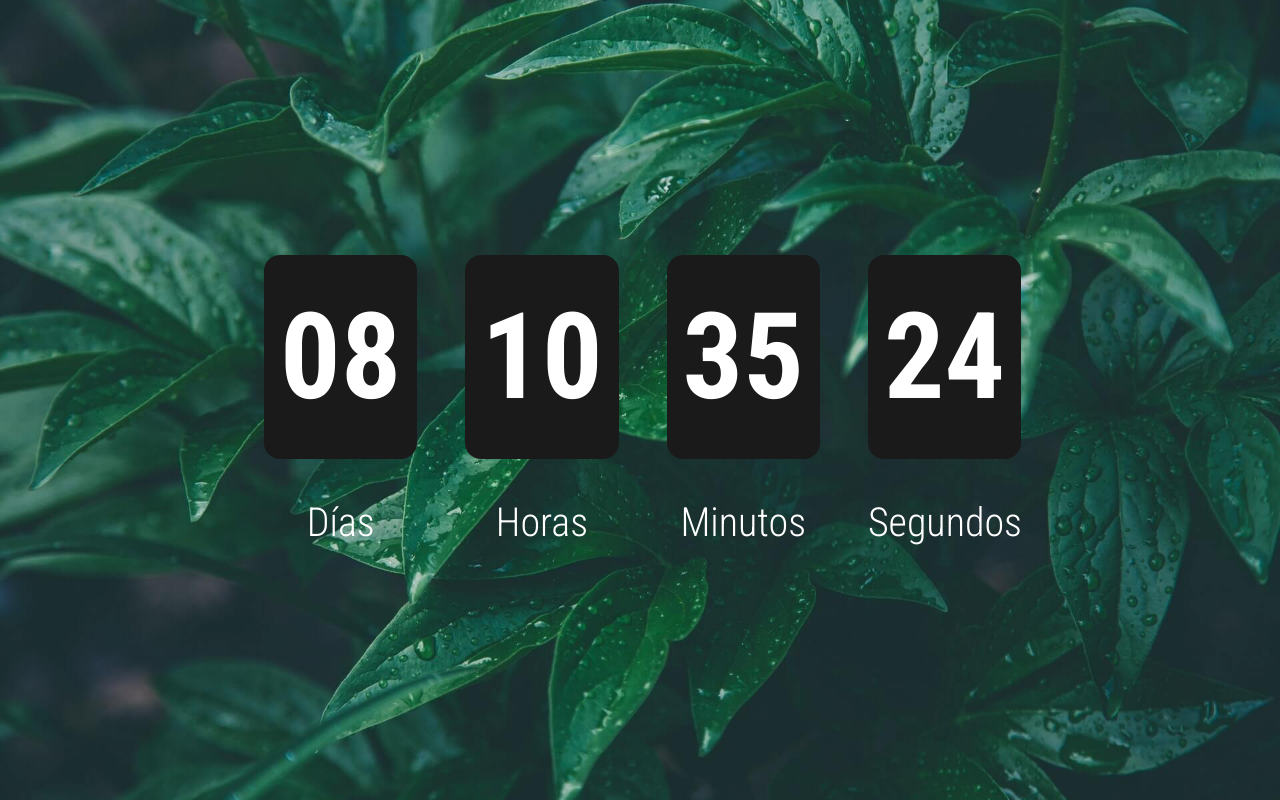
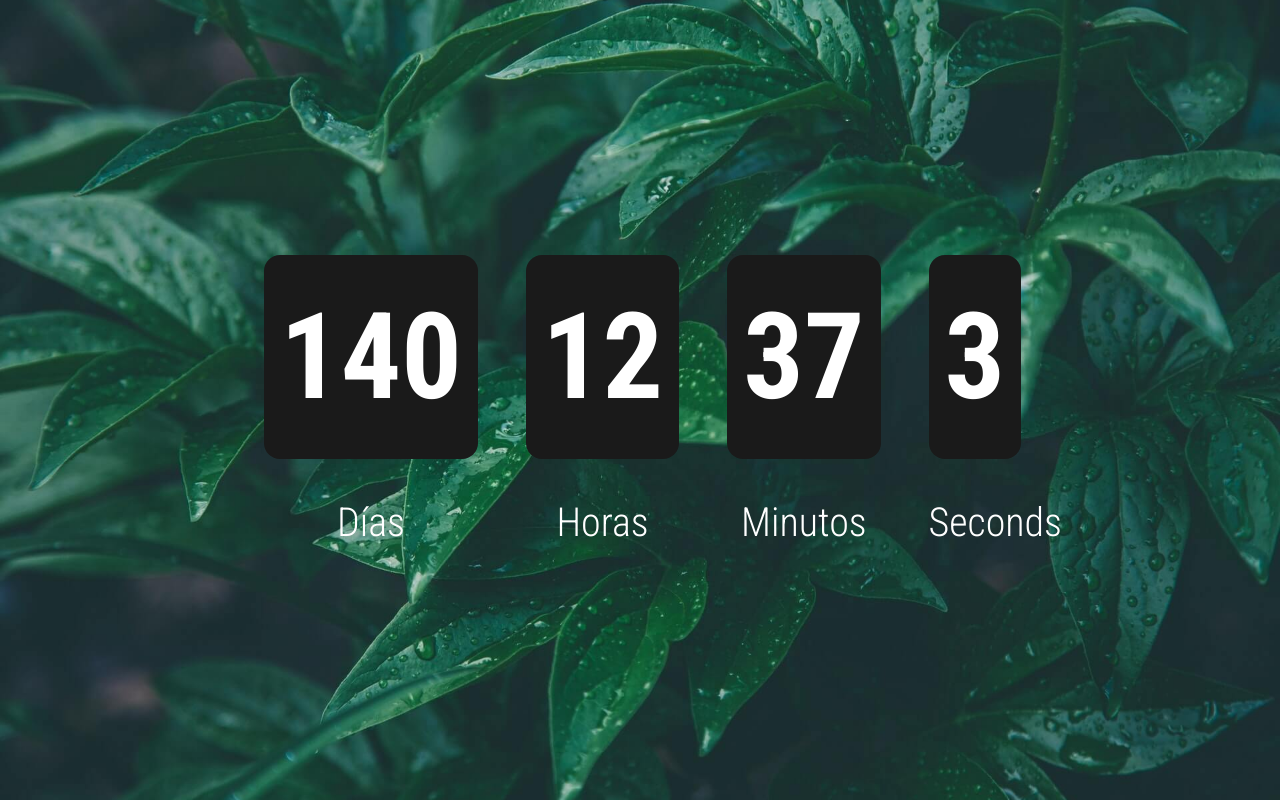
Before and after one commit to efrainhgmx/countdonw-app, a React (Create React App) app: page / in a window 1280 px wide. Built offline with nearby package versions, Linux system fonts and the light colour scheme.

Commit message:
Component updated every second

```diff
--- a/src/components/CounterDown/CounterDown.js
+++ b/src/components/CounterDown/CounterDown.js
@@ -11,33 +11,45 @@
 
         const distance = dateCountDown - dayNow;
 
-        const days =  Math.floor( distance / (1000 * 60 * 24));
-        const hours = Math.floor((distance % (1000 * 60 * 60 * 24)) / (1000 * 60 * 60));
-        const minutes = Math.floor((distance % (1000 * 60 * 60)) / (1000 * 60));
-        const seconds = Math.floor((distance % (1000 * 60)) / 1000);
+        let days =  Math.floor( distance / (1000 * 60 * 60 * 24));
+        let hours = Math.floor((distance % (1000 * 60 * 60 * 24)) / (1000 * 60 * 60));
+        let minutes = Math.floor((distance % (1000 * 60 * 60)) / (1000 * 60));
+        let seconds = Math.floor((distance % (1000 * 60)) / 1000);
+
+        return {
+            days,
+            hours,
+            minutes,
+            seconds
+        }
+
     }
+
+    const { days, hours, minutes, seconds } = TimeForDate();
+    console.log(days, hours, minutes, seconds);
+
 
     return (
         <div className="bg-container">
             <section  className="counterdown-wrapper">
                 <div>
-                    <span className="date" id="days">08</span>
+                    <span className="date" id="days">{ days }</span>
                     <p>Días</p>
                 </div>
 
                 <div>
-                    <span className="date" id="hours">10</span>
+                    <span className="date" id="hours">{ hours }</span>
                     <p>Horas</p>
                 </div>
 
                 <div>
-                    <span className="date" id="minutes">35</span>
+                    <span className="date" id="minutes">{ minutes }</span>
                     <p>Minutos</p>
                 </div>
 
                 <div>
-                    <span className="date" id="seconds">24</span>
-                    <p>Segundos</p>
+                    <span className="date" id="seconds">{ seconds }</span>
+                    <p>Seconds</p>
                 </div>
             </section>
         </div>
--- a/src/index.js
+++ b/src/index.js
@@ -2,7 +2,11 @@
 import ReactDOM from 'react-dom';
 import { App } from "./components/App";
 
-ReactDOM.render(
-    <App />,
-    document.getElementById('root')
-);
+function time () {
+    ReactDOM.render(
+        <App />,
+        document.getElementById('root')
+    );
+}
+
+setInterval(time, 1000);
```
